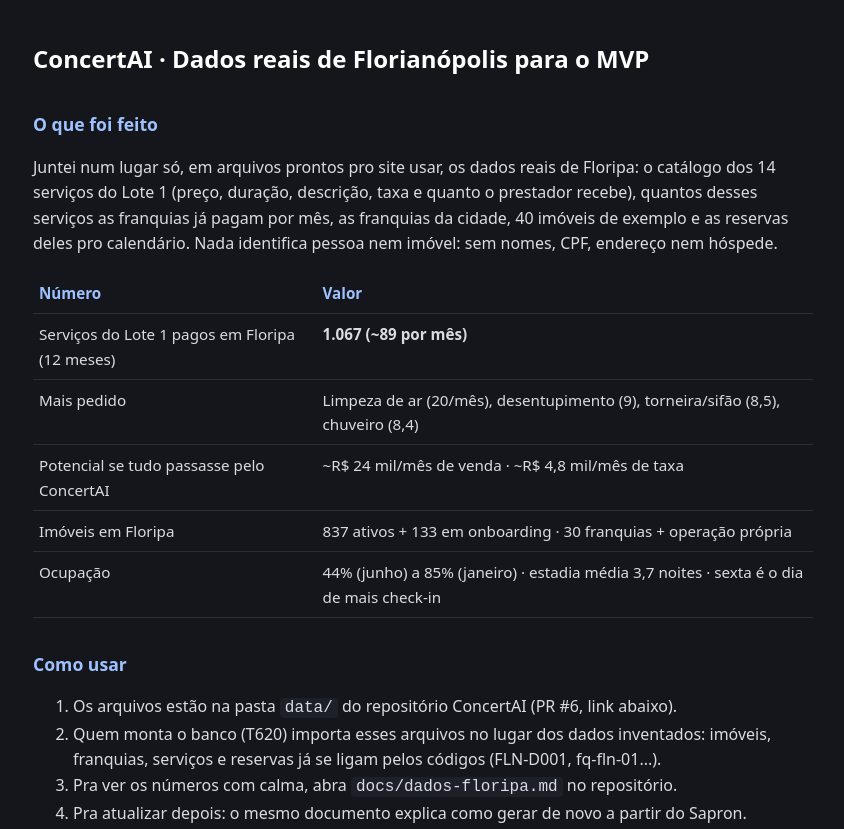
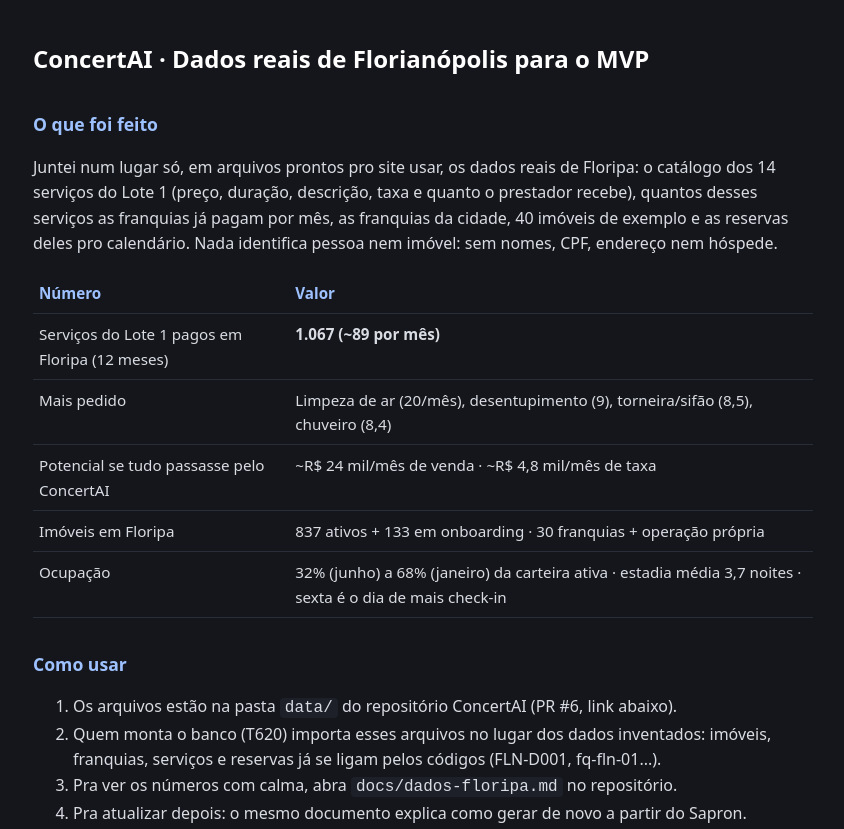
Before and after one commit to henrymatsumoto-cpu/html-tasks, a plain HTML site: page concertai-dados-floripa.html in a window 1280 px wide. Shown: the top 829 px of the page, without its empty margins (217-1061 px from the left). Drawn offline with Linux system fonts and the light colour scheme.

Commit message:
concertai dados: ocupação corrigida

```diff
--- a/concertai-dados-floripa.html
+++ b/concertai-dados-floripa.html
@@ -12,7 +12,7 @@
 <tr><td>Mais pedido</td><td>Limpeza de ar (20/mês), desentupimento (9), torneira/sifão (8,5), chuveiro (8,4)</td></tr>
 <tr><td>Potencial se tudo passasse pelo ConcertAI</td><td>~R$ 24 mil/mês de venda · ~R$ 4,8 mil/mês de taxa</td></tr>
 <tr><td>Imóveis em Floripa</td><td>837 ativos + 133 em onboarding · 30 franquias + operação própria</td></tr>
-<tr><td>Ocupação</td><td>44% (junho) a 85% (janeiro) · estadia média 3,7 noites · sexta é o dia de mais check-in</td></tr>
+<tr><td>Ocupação</td><td>32% (junho) a 68% (janeiro) da carteira ativa · estadia média 3,7 noites · sexta é o dia de mais check-in</td></tr>
 </table>
 
 <h2>Como usar</h2>
```
